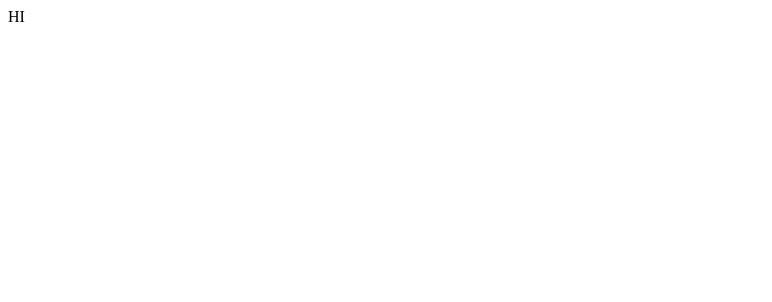
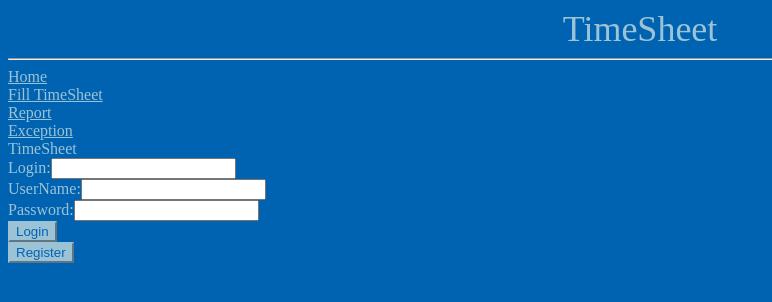
Before and after one commit to naveenrenold/timesheet-ui, a React (Vite) app: page / in a window 1280 px wide. Shown: the top 302 px of the page, without its empty margins (0-772 px from the left). Built offline with nearby package versions, Linux system fonts and the light colour scheme.

Commit message:
29th ui changes

```diff
--- a/index.html
+++ b/index.html
@@ -4,8 +4,19 @@
     <meta charset="UTF-8" />
     <meta name="viewport" content="width=device-width, initial-scale=1.0" />
     <title>TimeSheet</title>
+    <link rel="stylesheet" href="./index.html" />
   </head>
   <body>
+    <div class="flex center big">
+      <div>TimeSheet</div>
+    </div>
+    <hr class="color-grey" />
+    <ol class="mp0 navbar">
+      <li><a href="#">Home</a></li>
+      <li><a href="#">Fill TimeSheet</a></li>
+      <li><a href="#">Report</a></li>
+      <li><a href="#">Exception</a></li>
+    </ol>
     <div id="root"></div>
     <script type="module" src="/src/main.tsx"></script>
   </body>
--- a/src/App.tsx
+++ /dev/null
@@ -1,4 +0,0 @@
-function App() {
-  return <>HI</>;
-}
-export default App;
--- /dev/null
+++ b/src/components/Login/Login.css
@@ -0,0 +1,3 @@
+.class{
+
+}
--- /dev/null
+++ b/src/components/Login/Login.tsx
@@ -0,0 +1,40 @@
+import "./Login.css";
+
+function Login() {
+  return (
+    <>
+      <div>TimeSheet</div>
+      <div>
+        <label>
+          Login:
+          <input type="text" title="login" />
+        </label>
+      </div>
+      <div>
+        <div>
+          <label>
+            UserName:
+            <input type="text" title="username" />
+          </label>
+        </div>
+      </div>
+      <div>
+        <div>
+          <label>
+            Password:
+            <input type="text" title="password" />
+          </label>
+        </div>
+      </div>
+      <div>
+        <div>
+          <button type="submit">Login</button>
+        </div>
+        <div>
+          <button type="submit">Register</button>
+        </div>
+      </div>
+    </>
+  );
+}
+export default Login;
--- a/src/index.css
+++ b/src/index.css
@@ -0,0 +1,37 @@
+body {
+  background-color: #0063b2;
+  color: #9cc3d5;
+  font-family: "Times New Roman", Times, serif;
+}
+button {
+  background-color: #9cc3d5;
+  color: #0063b2;
+  border-color: #9cc3d5;
+}
+.flex {
+  display: flex;
+  width: 100%;
+}
+.center {
+  justify-content: center;
+}
+.big {
+  font-size: 36px;
+}
+.color-grey {
+  color: #9cc3d5;
+}
+
+.mp0 {
+  margin: 0px;
+  padding: 0px;
+}
+.navbar {
+  list-style: none;
+}
+a:link {
+  color: #9cc3d5;
+}
+a:hover {
+  color: #9cd5a5;
+}
--- a/src/main.tsx
+++ b/src/main.tsx
@@ -1,9 +1,10 @@
 import { createRoot } from "react-dom/client";
-import App from "./App.tsx";
+import Login from "./components/Login/Login.tsx";
 import { StrictMode } from "react";
+import "./index.css";
 
 createRoot(document.getElementById("root")!).render(
   <StrictMode>
-    <App />
+    <Login />
   </StrictMode>
 );
```
Also changed, not shown: src/components/Header/header.tsx (added, +10 -0 lines), Design/LoginPage.png, src/components/Header/header.css (added), src/components/MenuBar/menubar.css (added), src/components/MenuBar/menubar.tsx (added).
